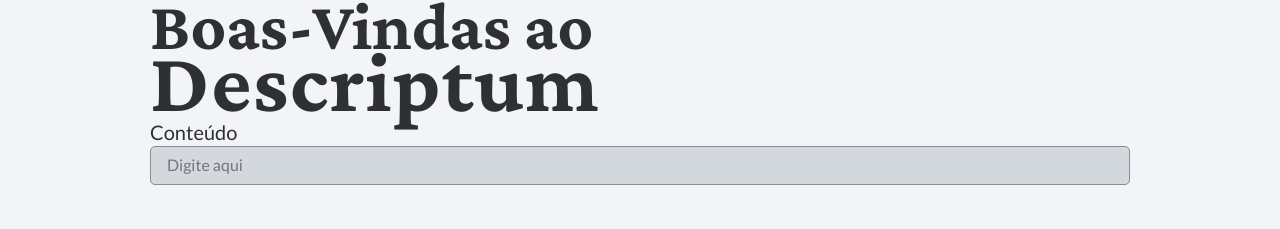
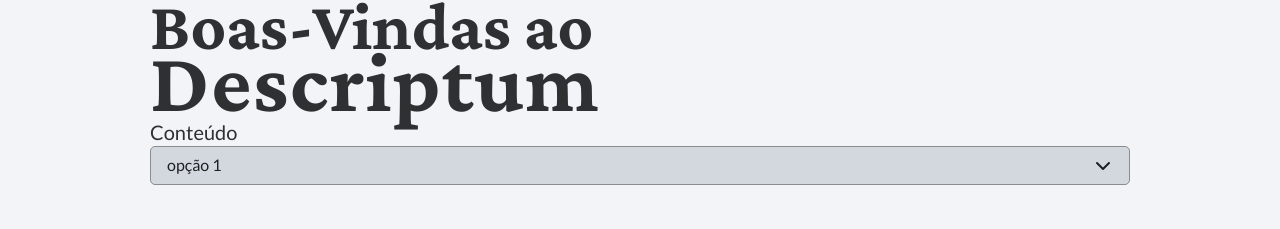
Before and after one commit to CodeDontBlow/Tecsys-frontend, a React (Vite) app: page / in a window 1280 px wide. Shown: the part 101-330 px from the top of the page. Built offline with nearby package versions, Linux system fonts and the light colour scheme.

Commit message:
feat: Adicionando dropdown

```diff
--- a/src/components/Input/Dropdown/Dropdown.jsx
+++ b/src/components/Input/Dropdown/Dropdown.jsx
@@ -0,0 +1,51 @@
+import { useState } from 'react'
+
+import { FontAwesomeIcon } from '@fortawesome/react-fontawesome'
+import { faChevronDown } from '@fortawesome/free-solid-svg-icons'
+
+import inputStyles from '../Input/Input.module.css'
+import styles from './Dropdown.module.css'
+
+const Dropdown = ({label, options}) => {
+    // 'options' deve ser um array de opções do dropdown
+
+    const [currentIndex, setCurrentIndex] = useState(0)
+    const [isActivated, setIsActivated] = useState(false)
+
+    return(
+        <div className={inputStyles.container}>
+            {label && (
+                <label className={inputStyles.label}>
+                    {label}
+                </label>
+            )}
+
+            {options.length > 0 ? (
+                <>
+                    <button className={`${inputStyles.input} ${styles.input} ${isActivated && (styles.activated)}`} onClick={() => {setIsActivated(!isActivated)}} onBlur={() => {setIsActivated(false)}}>
+                        {options[currentIndex]}
+                        <FontAwesomeIcon icon={faChevronDown} className={styles.icon}/>
+                    </button>
+
+                    <div className={styles.optionsContainer}>
+                        {isActivated && (
+                            <div className={styles.options}>
+                                {options.map((option, i) => (
+                                    <p className={styles.option} key={i} onClick={() => {setCurrentIndex(i); setIsActivated(false)}}>
+                                        {option}
+                                    </p>
+                                ))}
+                            </div>
+                        )}
+                    </div>
+                </>
+            )
+            : (
+                <div>Opções deve ser um Array</div>
+            )}
+
+        </div>
+    )
+}
+
+export default Dropdown
--- a/src/components/Input/Dropdown/Dropdown.module.css
+++ b/src/components/Input/Dropdown/Dropdown.module.css
@@ -0,0 +1,54 @@
+.input{
+    display: flex;
+    justify-content: space-between;
+    align-items: center;
+
+    transition: all 150ms ease-out;
+}
+.input.activated{
+    background-color: var(--white-300);
+    outline: 1px solid var(--royal-300);
+    scale: 1.005;
+}
+    .inupt:focus{
+        scale: 0;
+    }
+    .icon{
+        transition: 350ms ease;
+    }
+    .input.activated .icon{
+        transform: rotate(-180deg);
+    }
+
+.optionsContainer{
+    position: relative;
+}
+
+    .options{
+        position: absolute;
+        left: 0;
+        right: 0;
+        overflow: hidden;
+        z-index: 999;
+
+        border-bottom-left-radius: 10px;
+        border-bottom-right-radius: 10px;
+        box-shadow: 0 0 10px 1px rgba(0, 0, 0, 0.15);
+    }
+
+        .option{
+            background-color: var(--white-300);
+            margin: 0;
+            padding: .5em 1rem;
+
+            cursor: pointer;
+            transition: 150ms ease-out;
+        }
+            .option:nth-child(even){
+                box-shadow: inset 0px 0px 0px 100px rgba(0, 0, 0, 0.02);
+            }
+            .option:hover{
+                background-color: var(--white-500);
+                box-shadow: none;
+                scale: 1.005;
+            }
--- a/src/components/Input/Input/Input.jsx
+++ b/src/components/Input/Input/Input.jsx
@@ -1,10 +1,11 @@
 import styles from './Input.module.css'
 
 const Input = ({placeholder, label, id, type = 'text'}) => {
+
     return(
         <div className={styles.container}>
             {label && (
-                <label htmlFor={id}>
+                <label htmlFor={id} className={styles.label}>
                     {label}
                 </label>
             )}
@@ -13,6 +14,7 @@
                 type={type}
                 id={id && (id) }
                 placeholder={placeholder && (placeholder)}
+                className={styles.input}
             />
         </div>
     )
--- a/src/components/Input/Input/Input.module.css
+++ b/src/components/Input/Input/Input.module.css
@@ -3,24 +3,26 @@
     flex-direction: column;
 }
 
-label{
+.label{
     font: var(--text-medium);
     font-weight: 500;
     color: var(--black-700);
 }
 
-input{
+.input{
     background-color: var(--white-500);
     padding: .4rem 1rem;
 
+    color: var(--base-black);
     font: var(--text-regular);
+    text-align: start;
 
     border: 1px solid var(--white-700);
     border-radius: 5px;
 
     transition: scale 150ms ease-out;
 }
-    input:focus{
+    .input:focus{
         border-color: var(--white-700);
         outline: 1px solid var(--royal-300);
 
--- a/src/pages/Homepage/Homepage.jsx
+++ b/src/pages/Homepage/Homepage.jsx
@@ -2,16 +2,18 @@
 import { FontAwesomeIcon } from '@fortawesome/react-fontawesome'
 import { faChevronRight , faArrowUpRightFromSquare } from '@fortawesome/free-solid-svg-icons'
 
-import Input from '../../components/Input/Input/Input'
+import Dropdown from '../../components/Input/Dropdown/Dropdown'
 
 function Homepage () {
+    const option = ['opção 1', 'opção 2', 'opção 3']
+
     return (
         <div className={`container-sm ${styles.container}`}>
             <h1 className={styles.title}>Boas-Vindas ao
                 <span className={styles.descriptum}>Descriptum</span>
             </h1>
 
-            <Input placeholder='Digite aqui' label={'Conteúdo'} id={2}/>
+            <Dropdown label={'Conteúdo'} options={option}/>
 
             <div className={styles.textContainer}>
                 <p className={styles.mainText}>
```
